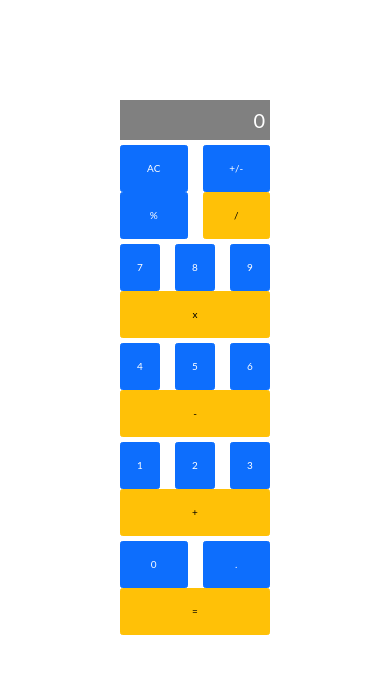
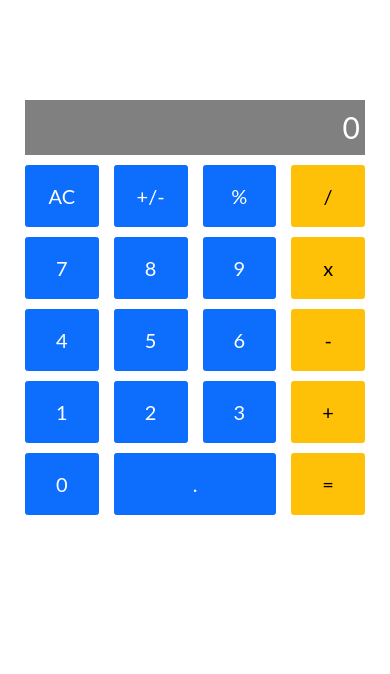
Before and after one commit to Bondok6/math-magicians, a React (Create React App) app: page / in a window 390 px wide. Shown: the top 674 px of the page. Built offline with nearby package versions, Linux system fonts and the light colour scheme.

Commit message:
Add one media query for small-screen

```diff
--- a/src/components/Calculator.jsx
+++ b/src/components/Calculator.jsx
@@ -2,7 +2,6 @@ import React, { Component } from 'react';
 
 // prettier-ignore
 import {
-  Container,
   Row,
   Col,
   Button,
@@ -12,15 +11,15 @@ import {
 class Calculator extends Component {
   render() {
     return (
-      <Container>
-        <Row className="m-2">
+      <div className="container">
+        <Row className="m-3">
           <Col>
             <div dir="rtl" className="w-100 p-2">
               0
             </div>
           </Col>
         </Row>
-        <Row className="m-2">
+        <Row className="m-3">
           <Col>
             <Button className="w-100 p-4">AC</Button>
           </Col>
@@ -36,7 +35,7 @@ class Calculator extends Component {
             </Button>
           </Col>
         </Row>
-        <Row className="m-2">
+        <Row className="m-3">
           <Col>
             <Button className="w-100 p-4">7</Button>
           </Col>
@@ -52,7 +51,7 @@ class Calculator extends Component {
             </Button>
           </Col>
         </Row>
-        <Row className="m-2">
+        <Row className="m-3">
           <Col>
             <Button className="w-100 p-4">4</Button>
           </Col>
@@ -68,7 +67,7 @@ class Calculator extends Component {
             </Button>
           </Col>
         </Row>
-        <Row className="m-2">
+        <Row className="m-3">
           <Col>
             <Button className="w-100 p-4">1</Button>
           </Col>
@@ -84,7 +83,7 @@ class Calculator extends Component {
             </Button>
           </Col>
         </Row>
-        <Row className="m-2">
+        <Row className="m-3">
           <Col>
             <Button className="w-100 p-4">0</Button>
           </Col>
@@ -97,7 +96,7 @@ class Calculator extends Component {
             </Button>
           </Col>
         </Row>
-      </Container>
+      </div>
     );
   }
 }
--- a/src/index.css
+++ b/src/index.css
@@ -13,9 +13,20 @@ html {
 body {
   font-family: 'Lato', sans-serif;
   font-size: 20px;
-  margin: 10rem;
+  margin-top: 10rem;
 }
 
 .p-2 {
   background-color: gray;
+  font-size: 3rem;
 }
+
+.p-4 {
+  font-size: 2rem;
+}
+
+@media screen and (max-width: 600px) {
+  .container {
+    width: 100vw;
+  }
+}
```
